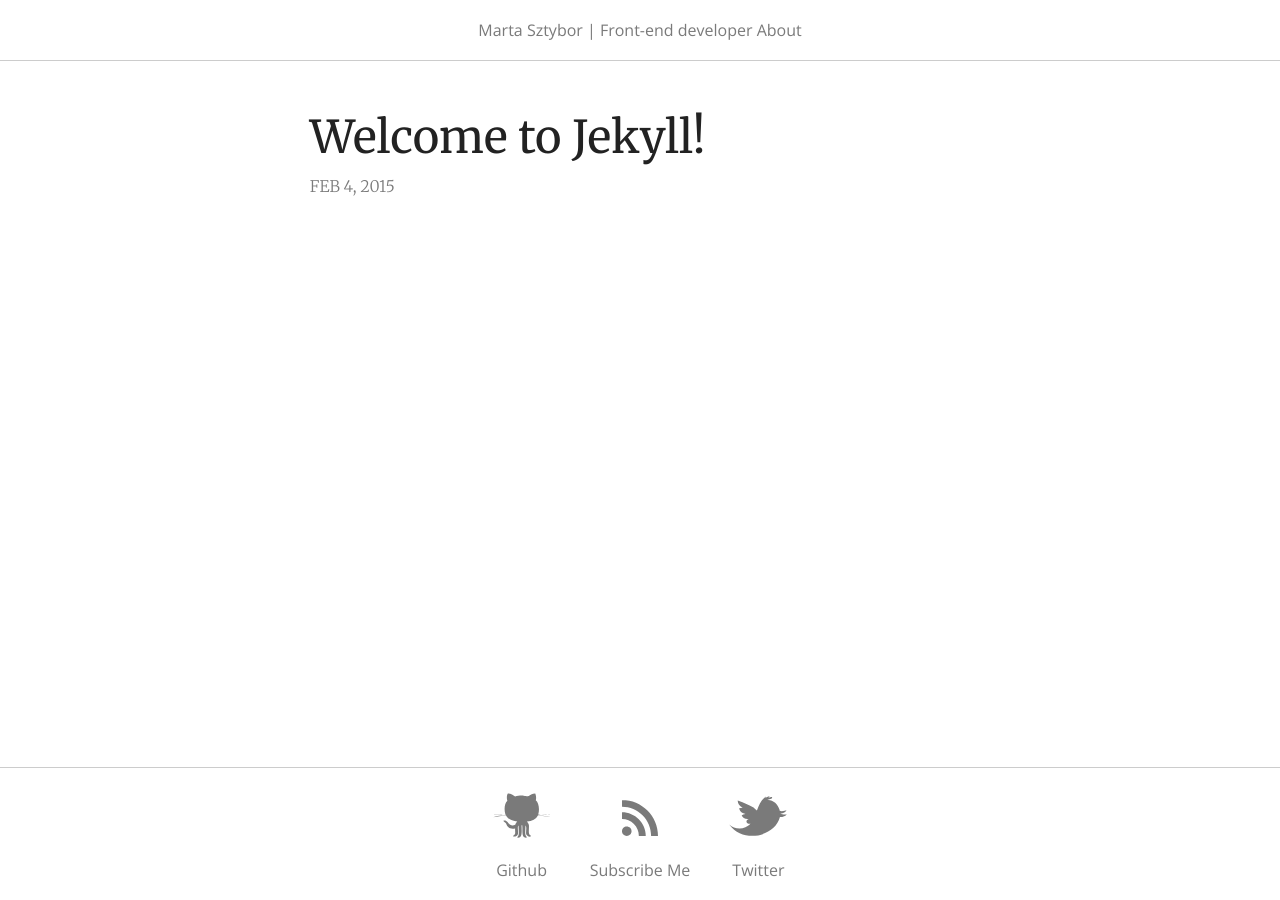
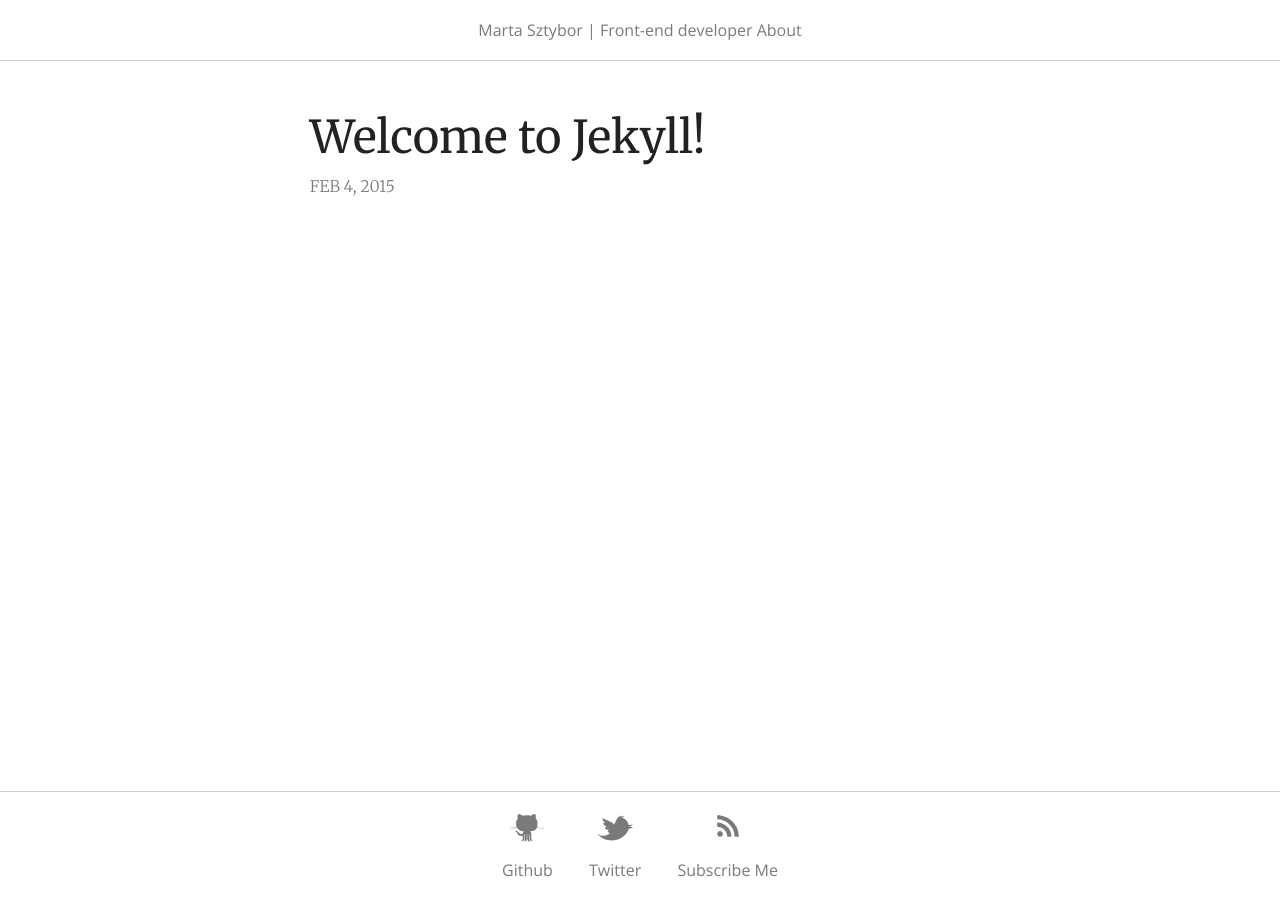
Before and after one commit to sztyborek/martasztybor.pl, a Jekyll site: the page built from index.html, in a window 1280 px wide. Built offline with Jekyll 4.4.1, drawn with Linux system fonts in a browser that asks for light colours.

Commit message:
Social icons adjustments

```diff
--- a/_includes/footer.html
+++ b/_includes/footer.html
@@ -13,17 +13,6 @@
   </a>
   {% endif %}
 
-  <a class="social-icon"
-     href="{{ "/feed.xml" | prepend: site.baseurl }}" target="_blank">
-    <span class="social-icon-img social-icon-img--rss" aria-hidden="true">
-      <svg xmlns="http://www.w3.org/2000/svg" xmlns:xlink="http://www.w3.org/1999/xlink" version="1.1" x="0px" y="0px" width="100px" height="100px" viewBox="0 0 100 100" style="enable-background:new 0 0 100 100;" xml:space="preserve"><path d="M25.4 74.569c2.18 2.2 3.5 5.1 3.5 8.42c-0.008 3.283-1.334 6.237-3.506 8.406L25.4 91.4 c-2.176 2.166-5.148 3.49-8.453 3.49c-3.301 0-6.266-1.328-8.441-3.494C6.336 89.2 5 86.3 5 83 c0-3.289 1.336-6.25 3.506-8.423v0.003c2.176-2.168 5.141-3.502 8.441-3.502C20.252 71.1 23.2 72.4 25.4 74.569z M25.4 74.6 v0.003c0.004 0 0 0 0 0L25.4 74.566z M8.506 91.399c0 0 0 0 0-0.004c-0.004 0-0.004 0-0.004 0L8.506 91.399z M5.01 35.6 v17.185c11.219 0 21.8 4.4 29.8 12.367c7.939 7.9 12.3 18.6 12.3 29.813h0.006V95h17.256 c-0.014-16.37-6.668-31.198-17.426-41.964C36.203 42.3 21.4 35.6 5 35.604z M5.041 5v17.177 C45.145 22.2 77.7 54.9 77.8 95H95c-0.012-24.81-10.096-47.288-26.393-63.596C52.305 15.1 29.8 5 5 5z"/></svg>
-      <span href="http://alexpeattie.com/projects/justvector_icons/"
-      class="social-icon-credits"></span>
-    </span>
-
-    <span class="social-icon-name">Subscribe Me</span>
-  </a>
-
   {% if site.twitter_username %}
   <a class="social-icon"
      href="https://twitter.com/{{ site.twitter_username }}" target="_blank">
@@ -37,4 +26,15 @@
   </a>
   {% endif %}
 
+  <a class="social-icon"
+     href="{{ "/feed.xml" | prepend: site.baseurl }}" target="_blank">
+    <span class="social-icon-img social-icon-img--rss" aria-hidden="true">
+      <svg xmlns="http://www.w3.org/2000/svg" xmlns:xlink="http://www.w3.org/1999/xlink" version="1.1" x="0px" y="0px" width="100px" height="100px" viewBox="0 0 100 100" style="enable-background:new 0 0 100 100;" xml:space="preserve"><path d="M25.4 74.569c2.18 2.2 3.5 5.1 3.5 8.42c-0.008 3.283-1.334 6.237-3.506 8.406L25.4 91.4 c-2.176 2.166-5.148 3.49-8.453 3.49c-3.301 0-6.266-1.328-8.441-3.494C6.336 89.2 5 86.3 5 83 c0-3.289 1.336-6.25 3.506-8.423v0.003c2.176-2.168 5.141-3.502 8.441-3.502C20.252 71.1 23.2 72.4 25.4 74.569z M25.4 74.6 v0.003c0.004 0 0 0 0 0L25.4 74.566z M8.506 91.399c0 0 0 0 0-0.004c-0.004 0-0.004 0-0.004 0L8.506 91.399z M5.01 35.6 v17.185c11.219 0 21.8 4.4 29.8 12.367c7.939 7.9 12.3 18.6 12.3 29.813h0.006V95h17.256 c-0.014-16.37-6.668-31.198-17.426-41.964C36.203 42.3 21.4 35.6 5 35.604z M5.041 5v17.177 C45.145 22.2 77.7 54.9 77.8 95H95c-0.012-24.81-10.096-47.288-26.393-63.596C52.305 15.1 29.8 5 5 5z"/></svg>
+      <span href="http://alexpeattie.com/projects/justvector_icons/"
+      class="social-icon-credits"></span>
+    </span>
+
+    <span class="social-icon-name">Subscribe Me</span>
+  </a>
+
 </footer>
--- a/_sass/components/_social-icons.scss
+++ b/_sass/components/_social-icons.scss
@@ -25,10 +25,9 @@
 
 .social-icon-img--rss {
   line-height: 3em;
-  vertical-align: middle;
 
   > svg {
-    height: 2.5em;
+    height: 1.5em;
   }
 }
 
--- a/_sass/utils/_variables.scss
+++ b/_sass/utils/_variables.scss
@@ -54,7 +54,7 @@ $site-surround-hover-color: $main-color;
 //
 // Social icons
 
-$social-icon-dim: 4em;
+$social-icon-dim: 2.5em;
 
 //
 // Post
```
